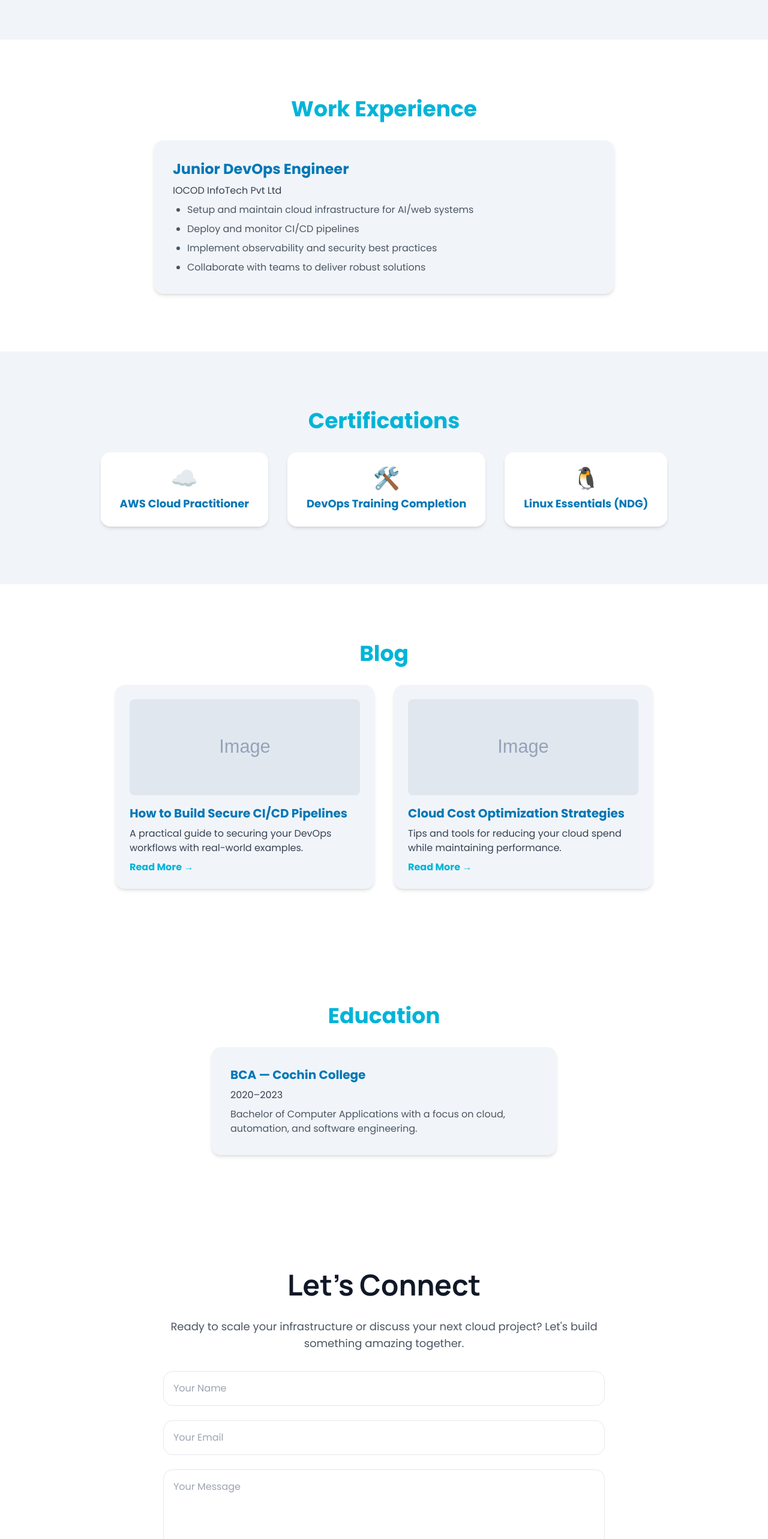
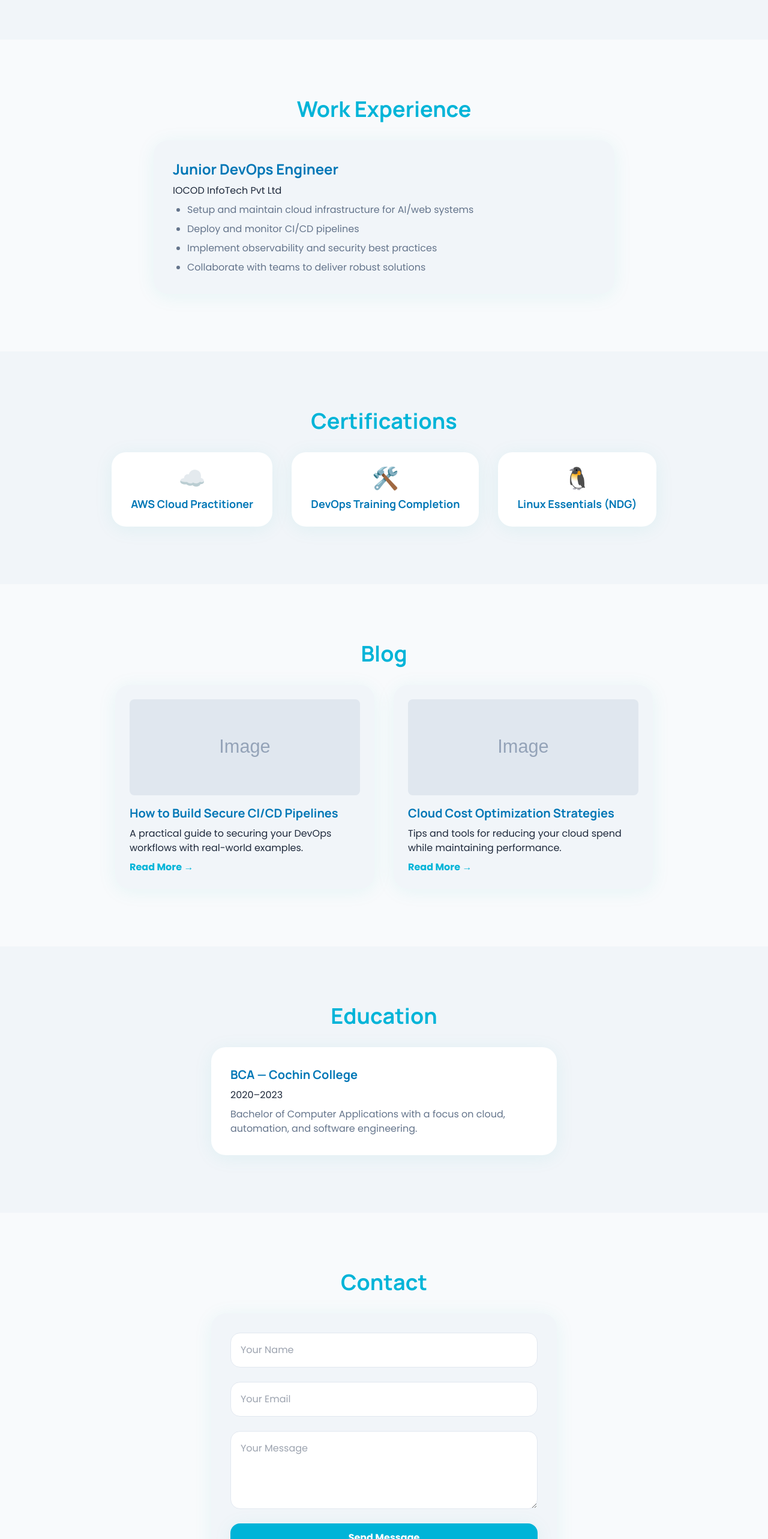
Before and after one commit to dhulkii/test, a Next.js app: page / in a window 1280 px wide. Shown: the part 2602-5168 px from the top of the page at 60% size. Built offline with nearby package versions, Linux system fonts and the light colour scheme.

Commit message:
Polish: apply Fuwad-inspired theme to all sections (experience, certifications, blog, education, contact)

```diff
--- a/src/components/blog-section.tsx
+++ b/src/components/blog-section.tsx
@@ -22,19 +22,19 @@ export function BlogSection() {
   return (
     <motion.section
       id="blog"
-      className="py-24 bg-white text-center"
+      className="py-24 bg-background-base text-center"
       initial={{ opacity: 0, y: 40 }}
       whileInView={{ opacity: 1, y: 0 }}
       viewport={{ once: true }}
       transition={{ duration: 0.8 }}
     >
-      <h2 className="text-4xl font-bold mb-8 text-accent-teal">Blog</h2>
+      <h2 className="font-display text-4xl font-bold mb-8 text-accent-teal">Blog</h2>
       <div className="max-w-4xl mx-auto grid grid-cols-1 md:grid-cols-2 gap-8">
         {posts.map((post) => (
-          <a key={post.title} href={post.link} target="_blank" rel="noopener" className="block bg-background-soft rounded-xl p-6 shadow-md hover:shadow-lg transition-all text-left">
+          <a key={post.title} href={post.link} target="_blank" rel="noopener" className="block bg-background-soft rounded-2xl p-6 shadow-card hover:shadow-lg transition-all text-left">
             <img src={post.image} alt={post.title} className="w-full h-40 object-cover rounded-lg mb-4" />
-            <h3 className="text-xl font-semibold text-accent-sky mb-2">{post.title}</h3>
-            <p className="text-gray-700 mb-2">{post.snippet}</p>
+            <h3 className="text-xl font-semibold text-accent-sky mb-2 font-display">{post.title}</h3>
+            <p className="text-text-main mb-2">{post.snippet}</p>
             <span className="text-accent-teal font-semibold">Read More →</span>
           </a>
         ))}
--- a/src/components/certifications-section.tsx
+++ b/src/components/certifications-section.tsx
@@ -17,12 +17,12 @@ export function CertificationsSection() {
       viewport={{ once: true }}
       transition={{ duration: 0.8 }}
     >
-      <h2 className="text-4xl font-bold mb-8 text-accent-teal">Certifications</h2>
+      <h2 className="font-display text-4xl font-bold mb-8 text-accent-teal">Certifications</h2>
       <div className="flex flex-wrap justify-center gap-8">
         {certifications.map((cert) => (
-          <div key={cert.name} className="bg-white rounded-xl px-8 py-6 shadow-md flex flex-col items-center">
+          <div key={cert.name} className="bg-white rounded-2xl px-8 py-6 shadow-card flex flex-col items-center">
             <span className="text-4xl mb-2">{cert.icon}</span>
-            <span className="text-lg font-semibold text-accent-sky">{cert.name}</span>
+            <span className="text-lg font-semibold text-accent-sky font-display">{cert.name}</span>
           </div>
         ))}
       </div>
--- a/src/components/contact-section.tsx
+++ b/src/components/contact-section.tsx
@@ -1,5 +1,6 @@
 "use client"
 
+import React from 'react'
 import { motion } from 'framer-motion'
 
 const socials = [
@@ -10,33 +11,26 @@ const socials = [
 
 export function ContactSection() {
   return (
-    <section id="contact" className="py-24 bg-white">
-      <div className="max-w-3xl mx-auto px-4 text-center">
-        <motion.h2
+    <motion.section
+      id="contact"
+      className="py-24 bg-background-base text-center"
       initial={{ opacity: 0, y: 40 }}
       whileInView={{ opacity: 1, y: 0 }}
       viewport={{ once: true }}
       transition={{ duration: 0.8 }}
-          className="font-display text-4xl md:text-5xl font-bold mb-8"
     >
-          Let&apos;s Connect
-        </motion.h2>
-        <p className="text-lg text-gray-600 mb-8">Ready to scale your infrastructure or discuss your next cloud project? Let&apos;s build something amazing together.</p>
-        <form className="grid grid-cols-1 gap-6 mb-8">
-          <input type="text" placeholder="Your Name" className="p-4 rounded-xl border border-gray-200 focus:ring-2 focus:ring-accent-teal outline-none transition" required />
-          <input type="email" placeholder="Your Email" className="p-4 rounded-xl border border-gray-200 focus:ring-2 focus:ring-accent-teal outline-none transition" required />
-          <textarea placeholder="Your Message" rows={4} className="p-4 rounded-xl border border-gray-200 focus:ring-2 focus:ring-accent-teal outline-none transition" required />
-          <button type="submit" className="bg-accent-teal text-white font-bold py-3 rounded-xl shadow-lg hover:bg-accent-sky transition">Send Message</button>
+      <h2 className="font-display text-4xl font-bold mb-8 text-accent-teal">Contact</h2>
+      <form className="max-w-xl mx-auto grid gap-6 mb-8 bg-background-soft rounded-2xl p-8 shadow-card">
+        <input type="text" placeholder="Your Name" className="p-4 rounded-xl border border-border-soft focus:ring-2 focus:ring-accent-teal outline-none transition" required />
+        <input type="email" placeholder="Your Email" className="p-4 rounded-xl border border-border-soft focus:ring-2 focus:ring-accent-teal outline-none transition" required />
+        <textarea placeholder="Your Message" rows={4} className="p-4 rounded-xl border border-border-soft focus:ring-2 focus:ring-accent-teal outline-none transition" required />
+        <button type="submit" className="bg-accent-teal text-white font-bold py-3 rounded-xl shadow-card hover:bg-accent-sky transition">Send Message</button>
       </form>
+      <div className="flex flex-wrap gap-4 justify-center">
         <a href="/resume.pdf" download className="inline-block bg-accent-sky text-white font-semibold px-6 py-3 rounded-xl shadow hover:bg-accent-teal transition mb-6">Download Resume</a>
-        <div className="flex justify-center gap-6 mt-4">
-          {socials.map((social) => (
-            <a key={social.name} href={social.url} target="_blank" rel="noopener noreferrer" className="text-2xl hover:text-accent-sky transition" aria-label={social.name}>
-              <span>{social.icon}</span>
-            </a>
-          ))}
+        <a href="https://linkedin.com/in/muhammeddhulkifli" target="_blank" rel="noopener" className="inline-block bg-white border-2 border-accent-sky text-accent-sky font-semibold px-6 py-3 rounded-xl shadow hover:bg-accent-sky hover:text-white transition mb-6">LinkedIn</a>
+        <a href="https://github.com/dhulkii" target="_blank" rel="noopener" className="inline-block bg-white border-2 border-accent-teal text-accent-teal font-semibold px-6 py-3 rounded-xl shadow hover:bg-accent-teal hover:text-white transition mb-6">GitHub</a>
       </div>
-      </div>
-    </section>
+    </motion.section>
   )
 }
--- a/src/components/education-section.tsx
+++ b/src/components/education-section.tsx
@@ -5,17 +5,17 @@ export function EducationSection() {
   return (
     <motion.section
       id="education"
-      className="py-24 bg-white text-center"
+      className="py-24 bg-background-soft text-center"
       initial={{ opacity: 0, y: 40 }}
       whileInView={{ opacity: 1, y: 0 }}
       viewport={{ once: true }}
       transition={{ duration: 0.8 }}
     >
-      <h2 className="text-4xl font-bold mb-8 text-accent-teal">Education</h2>
-      <div className="max-w-xl mx-auto bg-background-soft rounded-xl p-8 shadow-md text-left">
-        <h3 className="text-xl font-semibold mb-2 text-accent-sky">BCA — Cochin College</h3>
-        <p className="text-gray-700 mb-2">2020–2023</p>
-        <p className="text-gray-600">Bachelor of Computer Applications with a focus on cloud, automation, and software engineering.</p>
+      <h2 className="font-display text-4xl font-bold mb-8 text-accent-teal">Education</h2>
+      <div className="max-w-xl mx-auto bg-white rounded-2xl p-8 shadow-card text-left">
+        <h3 className="text-xl font-semibold mb-2 text-accent-sky font-display">BCA — Cochin College</h3>
+        <p className="text-text-main mb-2">2020–2023</p>
+        <p className="text-text-secondary">Bachelor of Computer Applications with a focus on cloud, automation, and software engineering.</p>
       </div>
     </motion.section>
   )
--- a/src/components/experience-section.tsx
+++ b/src/components/experience-section.tsx
@@ -5,17 +5,17 @@ export function ExperienceSection() {
   return (
     <motion.section
       id="experience"
-      className="py-24 bg-white text-center"
+      className="py-24 bg-background-base text-center"
       initial={{ opacity: 0, y: 40 }}
       whileInView={{ opacity: 1, y: 0 }}
       viewport={{ once: true }}
       transition={{ duration: 0.8 }}
     >
-      <h2 className="text-4xl font-bold mb-8 text-accent-teal">Work Experience</h2>
-      <div className="max-w-3xl mx-auto bg-background-soft rounded-xl p-8 shadow-md text-left">
-        <h3 className="text-2xl font-semibold mb-2 text-accent-sky">Junior DevOps Engineer</h3>
-        <p className="text-gray-700 mb-2">IOCOD InfoTech Pvt Ltd</p>
-        <ul className="list-disc pl-6 text-gray-600 space-y-2">
+      <h2 className="font-display text-4xl font-bold mb-8 text-accent-teal">Work Experience</h2>
+      <div className="max-w-3xl mx-auto bg-background-soft rounded-2xl p-8 shadow-card text-left">
+        <h3 className="text-2xl font-semibold mb-2 text-accent-sky font-display">Junior DevOps Engineer</h3>
+        <p className="text-text-main mb-2">IOCOD InfoTech Pvt Ltd</p>
+        <ul className="list-disc pl-6 text-text-secondary space-y-2">
           <li>Setup and maintain cloud infrastructure for AI/web systems</li>
           <li>Deploy and monitor CI/CD pipelines</li>
           <li>Implement observability and security best practices</li>
```
Lines whose indentation alone changed are shown as unchanged.
